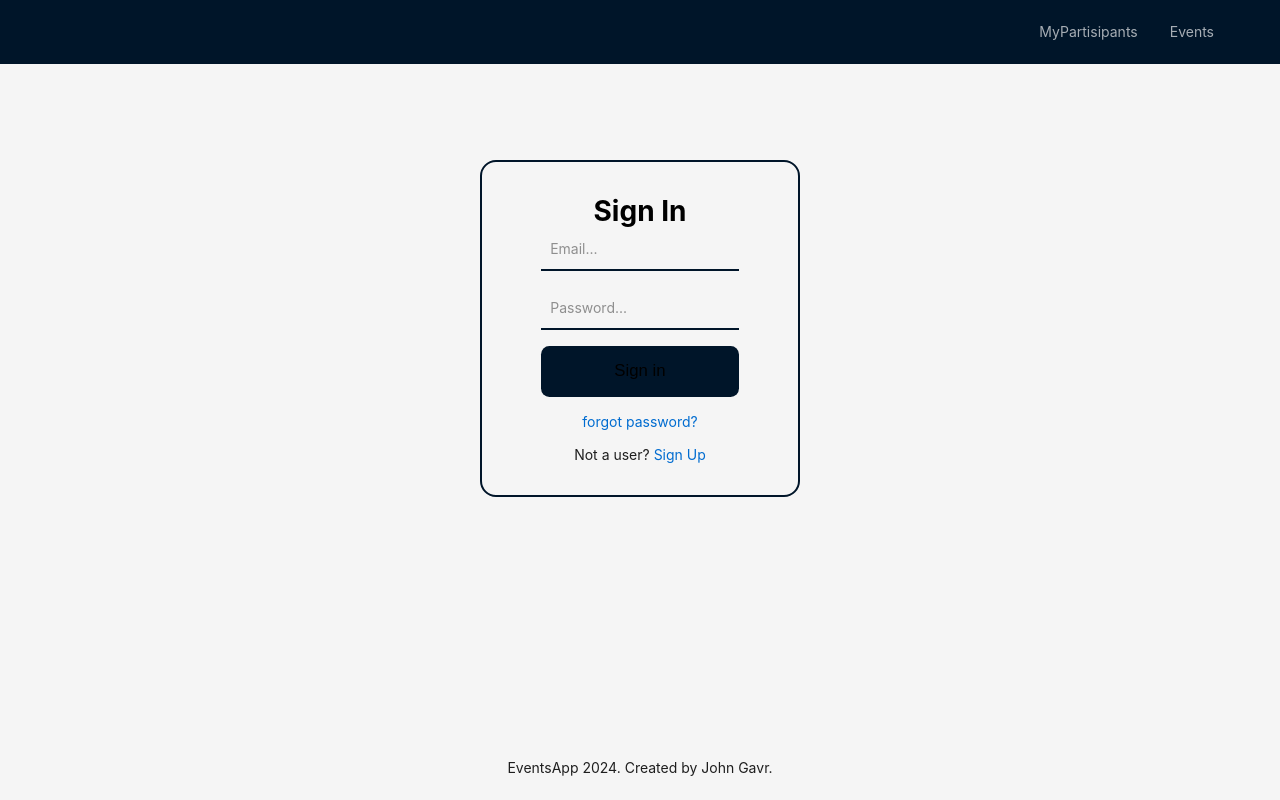
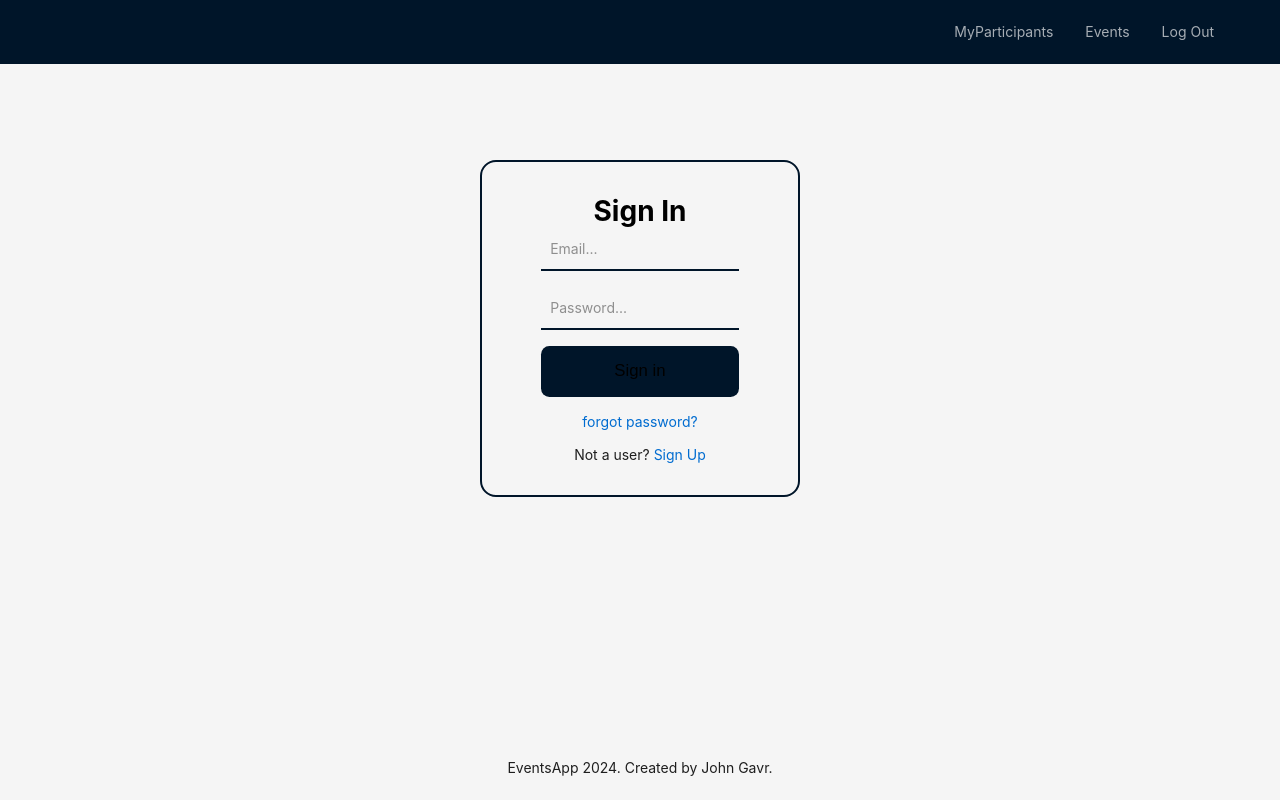
Before and after one commit to John-Gavr/events-app, a Next.js app in the folder Frontend/events-frontend/: page /login in a window 1280 px wide. Built offline with nearby package versions, Linux system fonts and the light colour scheme; no server answers; sample sign-in values are in the browser's storage.

Commit message:
Implemented logout

```diff
--- /dev/null
+++ b/Frontend/events-frontend/app/api/logout/route.ts
@@ -0,0 +1,17 @@
+import { NextResponse } from 'next/server';
+
+export async function GET() {
+  console.log("asda");
+  try {
+    const response = NextResponse.redirect('http://localhost:3000/');
+    response.cookies.set('.AspNetCore.Identity.Application', '', {
+      maxAge: -1,
+      path: '/',
+    });
+
+    return response;
+  } catch (error) {
+    console.error('Logout API error:', error);
+    return NextResponse.json({ error: 'Internal Server Error' }, { status: 500 });
+  }
+}
--- a/Frontend/events-frontend/app/layout.tsx
+++ b/Frontend/events-frontend/app/layout.tsx
@@ -1,26 +1,64 @@
 "use client";
 import { Content, Footer, Header } from "antd/es/layout/layout";
 import "./globals.css";
-import { Layout, Menu} from "antd";
+import { Layout, Menu } from "antd";
 import Link from "next/link";
+import { useRouter } from 'next/navigation';
+import { message } from 'antd';
+import { useEffect, useState } from 'react';
 
-const items = [
-  {key : "myParticipant", label : <Link href={"/myParticipants"}>MyPartisipants</Link>},
-  {key : "Events", label : <Link href={"/events"}>Events</Link>}
-]
-
-export default function RootLayout({
+const RootLayout = ({
   children,
 }: Readonly<{
   children: React.ReactNode;
-}>) {
+}>) => {
+  const router = useRouter();
+  const [userDataExists, setUserDataExists] = useState<boolean>(false);
+
+  useEffect(() => {
+    const userData = localStorage.getItem("userData");
+    setUserDataExists(!!userData);
+  }, []);
+
+  const handleMenuClick = async (e: { key: string }) => {
+    if (e.key === "logout") {
+      try {
+        localStorage.removeItem("userData");
+        const response = await fetch('/api/logout');
+        if (response.ok) {
+          message.success("Logged out successfully");
+          router.push('/login');
+        } else {
+          message.error("An error occurred while logging out");
+        }
+      } catch (err) {
+        message.error("An error occurred while logging out");
+      }
+    }
+  };
+
+  const items = userDataExists
+    ? [
+        { key: "myParticipant", label: <Link href={"/myParticipants"}>MyParticipants</Link> },
+        { key: "Events", label: <Link href={"/events"}>Events</Link> },
+        { key: "logout", label: <div className="logout__button">Log Out</div> }
+      ]
+    : [
+        { key: "login", label: <Link href="/login">Login</Link> }
+      ];
+
   return (
     <html lang="en">
       <body>
         <Layout style={{ minHeight: "100vh" }}>
           <Header>
-            <Menu theme="dark" mode="horizontal" items={items} style={{ flex: 1, minWidth: 0, justifyContent: "end" }}>
-            </Menu>
+            <Menu
+              theme="dark"
+              mode="horizontal"
+              items={items}
+              style={{ flex: 1, minWidth: 0, justifyContent: "end" }}
+              onClick={handleMenuClick}
+            />
           </Header>
           <Content style={{ padding: "0 48px" }}>
             {children}
@@ -30,4 +68,6 @@ export default function RootLayout({
       </body>
     </html>
   );
-}
+};
+
+export default RootLayout;
```
Also changed, not shown: Frontend/events-frontend/app/page.tsx (+7 -1 lines).
